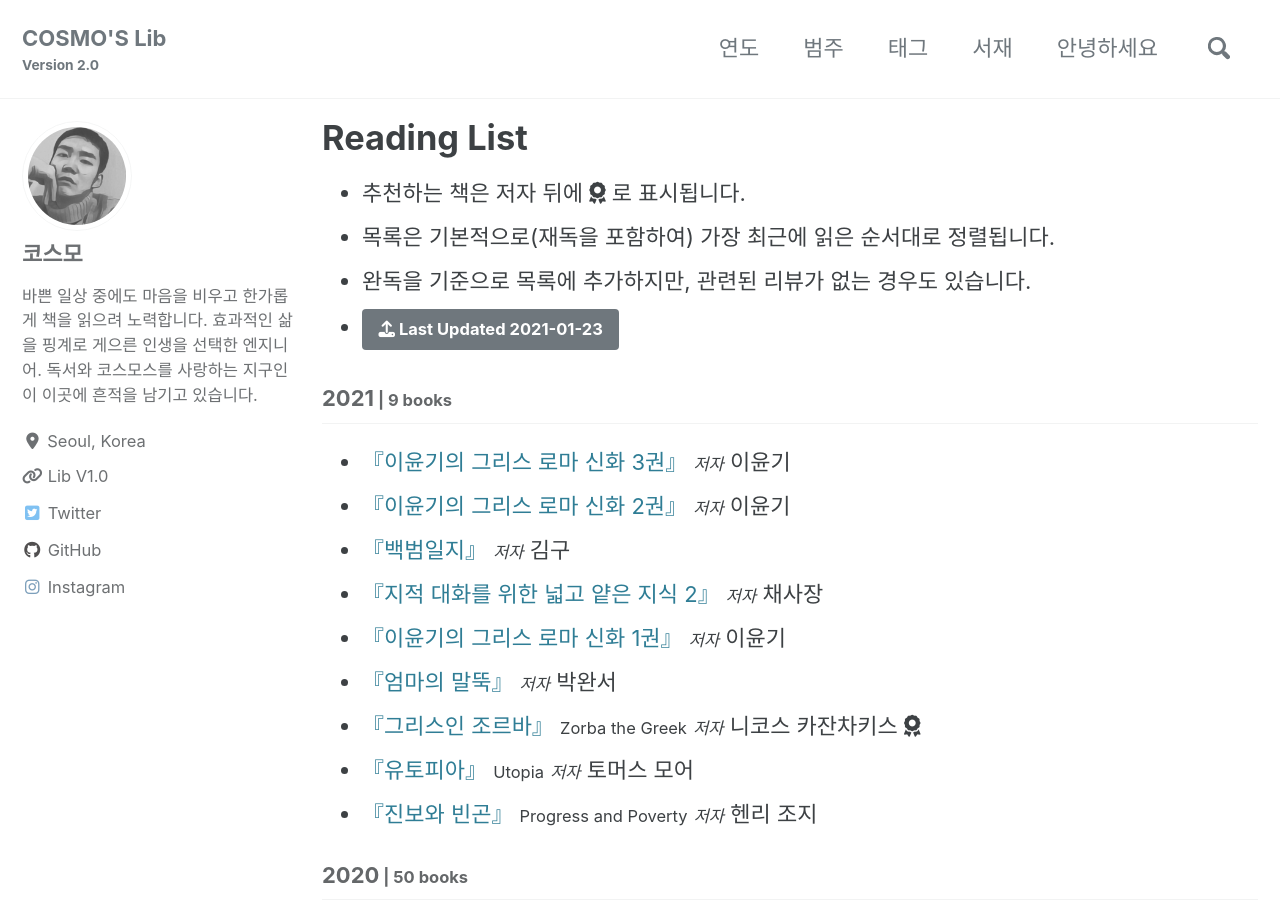
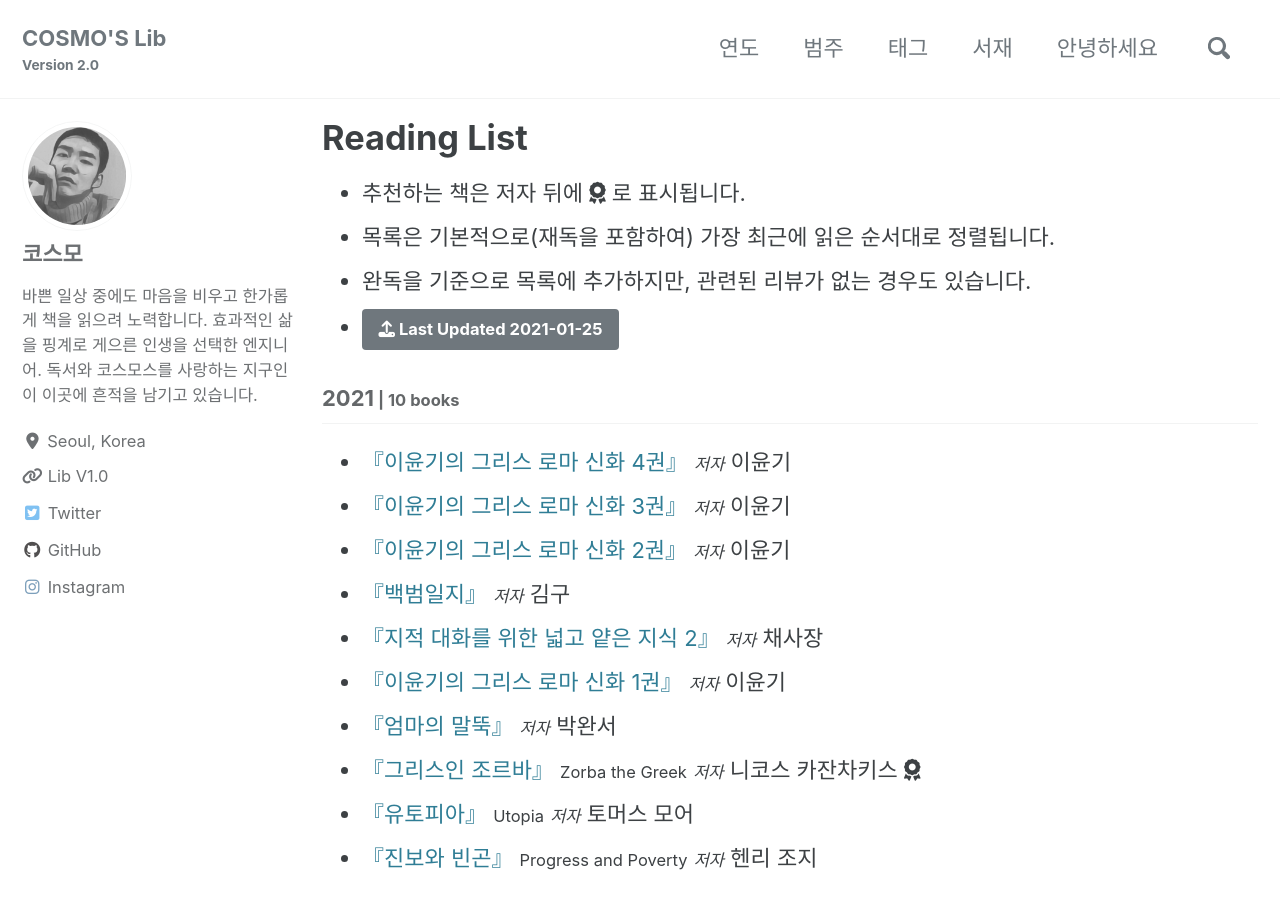
Before and after one commit to deftone2000/cosmo-s-archive, a Jekyll site: the page built from _pages/reading-list.html, in a window 1280 px wide and 900 px high. Built offline with Jekyll 4.4.1, drawn with Linux system fonts in a browser that asks for light colours; cached includes are drawn as plain includes; nearby versions of some CDN libraries; comment, search, counter and statistics services are not loaded; a style sheet for code colours, icons or effects is not loaded.

Commit message:
no message

```diff
--- a/_data/reading.yml
+++ b/_data/reading.yml
@@ -1,7 +1,17 @@
-lastupdate: 2021-01-23
+lastupdate: 2021-01-25
 list:
   - year: "2021"
     books:
+
+      - title: "이윤기의 그리스 로마 신화 4권"
+        ori_title:
+        author: 이윤기
+        post_title:
+        cover: https://img.ridicdn.net/cover/606001093/xxlarge
+        trans:
+        pub: 웅진지식하우스 출판
+        pub_info: 2007.10.15. 전자책, 종이책 동시 출간
+        post_link:
 
       - title: "이윤기의 그리스 로마 신화 3권"
         ori_title:
```
